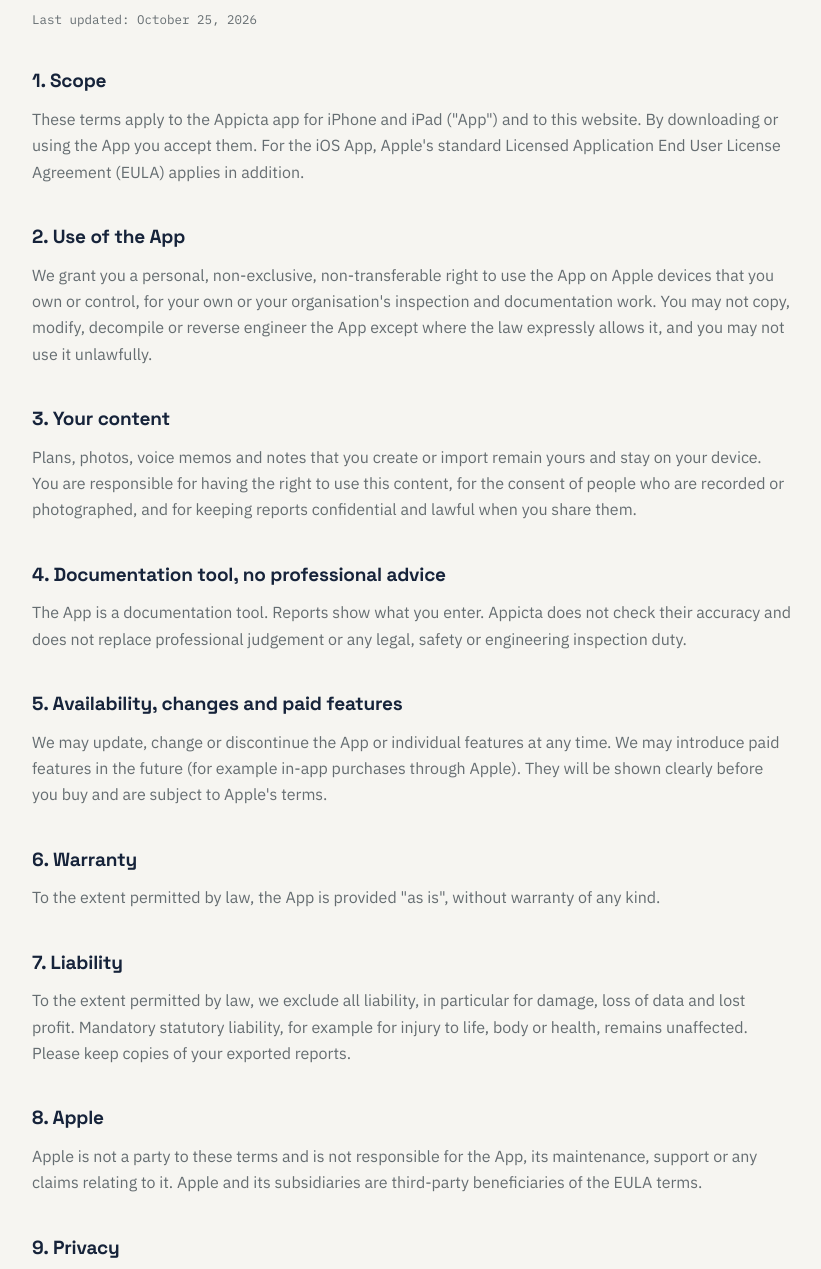
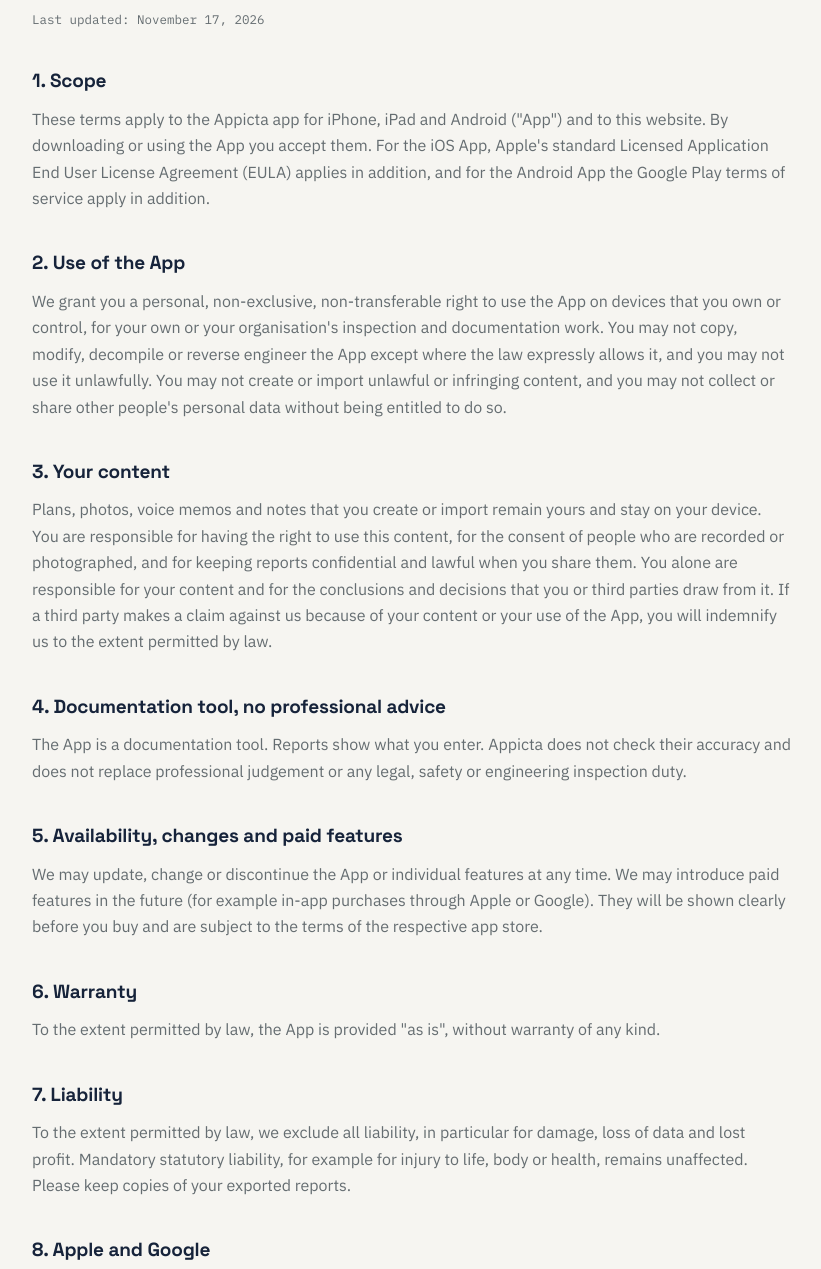
Before and after one commit to t0NiF/appicta.github.io, a plain HTML site: page terms.html in a window 1280 px wide. Shown: the part 249-1518 px from the top of the page, without its empty margins (100-921 px from the left). Drawn offline with Linux system fonts and the light colour scheme.

Commit message:
Terms: cover Android, add user responsibility, acceptable use and indemnity (DE and EN)
Co-Authored-By: Claude Sonnet 5.5 <noreply@anthropic.com>

```diff
--- a/terms.html
+++ b/terms.html
@@ -11,23 +11,23 @@
 <main><section class="legal"><div class="wrap"><div class="legal-inner">
 <p class="eyebrow">Legal</p>
 <h1>Terms of Service</h1>
-<p class="updated">Last updated: October 25, 2026</p>
+<p class="updated">Last updated: November 17, 2026</p>
 <h2>1. Scope</h2>
-<p>These terms apply to the Appicta app for iPhone and iPad ("App") and to this website. By downloading or using the App you accept them. For the iOS App, Apple's standard Licensed Application End User License Agreement (EULA) applies in addition.</p>
+<p>These terms apply to the Appicta app for iPhone, iPad and Android ("App") and to this website. By downloading or using the App you accept them. For the iOS App, Apple's standard Licensed Application End User License Agreement (EULA) applies in addition, and for the Android App the Google Play terms of service apply in addition.</p>
 <h2>2. Use of the App</h2>
-<p>We grant you a personal, non-exclusive, non-transferable right to use the App on Apple devices that you own or control, for your own or your organisation's inspection and documentation work. You may not copy, modify, decompile or reverse engineer the App except where the law expressly allows it, and you may not use it unlawfully.</p>
+<p>We grant you a personal, non-exclusive, non-transferable right to use the App on devices that you own or control, for your own or your organisation's inspection and documentation work. You may not copy, modify, decompile or reverse engineer the App except where the law expressly allows it, and you may not use it unlawfully. You may not create or import unlawful or infringing content, and you may not collect or share other people's personal data without being entitled to do so.</p>
 <h2>3. Your content</h2>
-<p>Plans, photos, voice memos and notes that you create or import remain yours and stay on your device. You are responsible for having the right to use this content, for the consent of people who are recorded or photographed, and for keeping reports confidential and lawful when you share them.</p>
+<p>Plans, photos, voice memos and notes that you create or import remain yours and stay on your device. You are responsible for having the right to use this content, for the consent of people who are recorded or photographed, and for keeping reports confidential and lawful when you share them. You alone are responsible for your content and for the conclusions and decisions that you or third parties draw from it. If a third party makes a claim against us because of your content or your use of the App, you will indemnify us to the extent permitted by law.</p>
 <h2>4. Documentation tool, no professional advice</h2>
 <p>The App is a documentation tool. Reports show what you enter. Appicta does not check their accuracy and does not replace professional judgement or any legal, safety or engineering inspection duty.</p>
 <h2>5. Availability, changes and paid features</h2>
-<p>We may update, change or discontinue the App or individual features at any time. We may introduce paid features in the future (for example in-app purchases through Apple). They will be shown clearly before you buy and are subject to Apple's terms.</p>
+<p>We may update, change or discontinue the App or individual features at any time. We may introduce paid features in the future (for example in-app purchases through Apple or Google). They will be shown clearly before you buy and are subject to the terms of the respective app store.</p>
 <h2>6. Warranty</h2>
 <p>To the extent permitted by law, the App is provided "as is", without warranty of any kind.</p>
 <h2>7. Liability</h2>
 <p>To the extent permitted by law, we exclude all liability, in particular for damage, loss of data and lost profit. Mandatory statutory liability, for example for injury to life, body or health, remains unaffected. Please keep copies of your exported reports.</p>
-<h2>8. Apple</h2>
-<p>Apple is not a party to these terms and is not responsible for the App, its maintenance, support or any claims relating to it. Apple and its subsidiaries are third-party beneficiaries of the EULA terms.</p>
+<h2>8. Apple and Google</h2>
+<p>Apple is not a party to these terms and is not responsible for the App, its maintenance, support or any claims relating to it. Apple and its subsidiaries are third-party beneficiaries of the EULA terms. Google is likewise not a party to these terms and is not responsible for the Android App.</p>
 <h2>9. Privacy</h2>
 <p>How the App handles data is described in the privacy policy.</p>
 <h2>10. Changes to these terms</h2>
```
Also changed, not shown: nutzungsbedingungen.html (+7 -7 lines).
